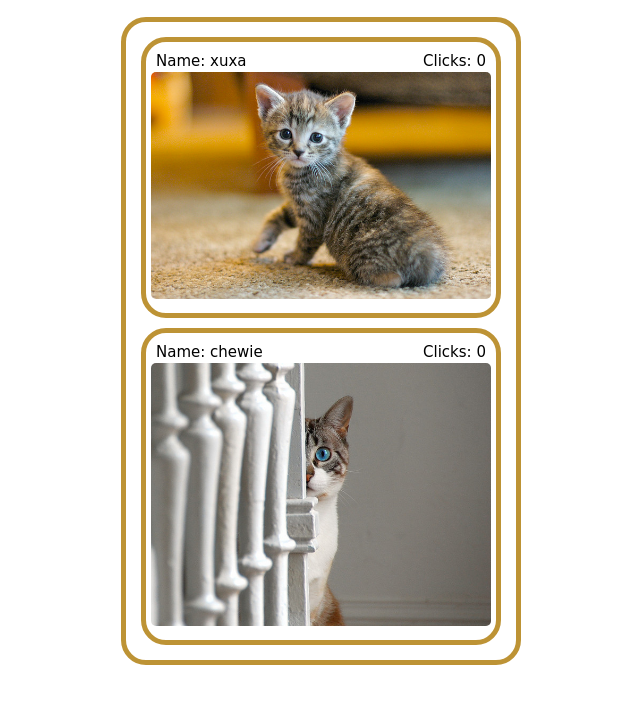
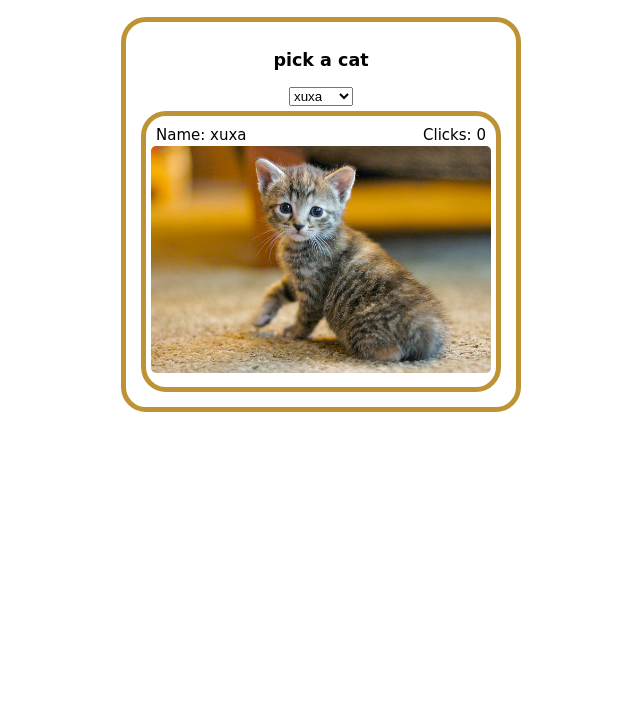
Before and after one commit to ejfranco06/cat-clicker, a website: page index.html in a window 1280 px wide. Shown: the part 66-770 px from the top of the page, without its empty margins (319-959 px from the left). Drawn offline with Linux system fonts and the light colour scheme; a web font is replaced by a local one.

Commit message:
Add choice of cat

```diff
--- a/index.html
+++ b/index.html
@@ -1,5 +1,6 @@
 <!DOCTYPE html>
 <html lang="en" dir="ltr">
+
 <head>
   <meta charset="utf-8">
   <meta name="viewport" content="width=device-width, initial-scale=1.0">
@@ -7,6 +8,7 @@
   <link rel="stylesheet" href="css/style.css">
   <link href="https://fonts.googleapis.com/css?family=Yatra+One" rel="stylesheet">
 </head>
+
 <body>
   <div class="container">
 
@@ -14,14 +16,22 @@
       <h1>Cat Clicker</h1>
     </header>
 
+
     <div class="cat-list">
 
+      <h3> pick a cat  </h3>
+
+      <select class="cat-selecter" name=" cats">
+      </select>
+      <div class="cat-model">
+
+      </div>
     </div>
 
   </div>
 
   <script type="text/javascript" src="js/app.js">
-
   </script>
 </body>
+
 </html>
--- a/js/app.js
+++ b/js/app.js
@@ -10,7 +10,7 @@ class Cat {
   }
 
   addToList () {
-    const catListEl = document.getElementsByClassName('cat-list')[0];
+    const catListEl = document.getElementsByClassName('cat-model')[0];
     const fragment = document.createDocumentFragment();
 
     const catContainerEl = document.createElement('div');
@@ -54,9 +54,49 @@ class Cat {
 }
 
 const catSet = [
-  new Cat('xuxa', 'image/xuxa.jpg'),
-  new Cat('chewie', 'image/chewie.jpg')
+  {
+    name: 'xuxa',
+    image: 'image/xuxa.jpg'
+  },
+  {
+    name: 'chewie',
+    image: 'image/chewie.jpg'
+  },
+  {
+    name: 'jetske',
+    image: 'image/jetske.jpg'
+  }
 ];
 
-catSet[0].addToList();
-catSet[1].addToList();
+function createList () {
+  const catSelectorEl = document.getElementsByClassName('cat-selecter')[0];
+  const fragment = document.createDocumentFragment();
+
+  catSet.forEach((cat, index) => {
+    const newOption = document.createElement('option');
+    newOption.setAttribute('value', index);
+
+    const name = document.createTextNode(`${cat.name}`);
+    newOption.appendChild(name);
+    fragment.appendChild(newOption);
+  });
+
+  catSelectorEl.appendChild(fragment);
+
+  catSelectorEl.addEventListener('change', (event) => {
+    const catModelEl = document.getElementsByClassName('cat-model')[0];
+    const catIndex = event.target.value;
+    console.log(catIndex);
+    catModelEl.innerHTML = '';
+    allCats[catIndex].addToList();
+  });
+}
+
+const allCats = [];
+catSet.forEach((cat) => {
+  allCats.push(new Cat(cat.name, cat.image));
+});
+
+allCats[0].addToList();
+
+createList();
--- a/scss/style.scss
+++ b/scss/style.scss
@@ -22,11 +22,19 @@ figure {
 
 .cat-list {
   display: flex;
-  flex-flow: row wrap;
+  flex-direction: column;
+  align-items: center;
+
   padding: 10px;
   max-width: 100%;
   border: 5px solid #bd9335;
   border-radius: 25px;
+}
+
+.cat-selecter {
+  display: flex;
+  flex-direction: column;
+  align-self: center;
 }
 
 .cat-container {
```
Also changed, not shown: css/style.css, image/jetske.jpg (added). Lines whose indentation alone changed are shown as unchanged.
